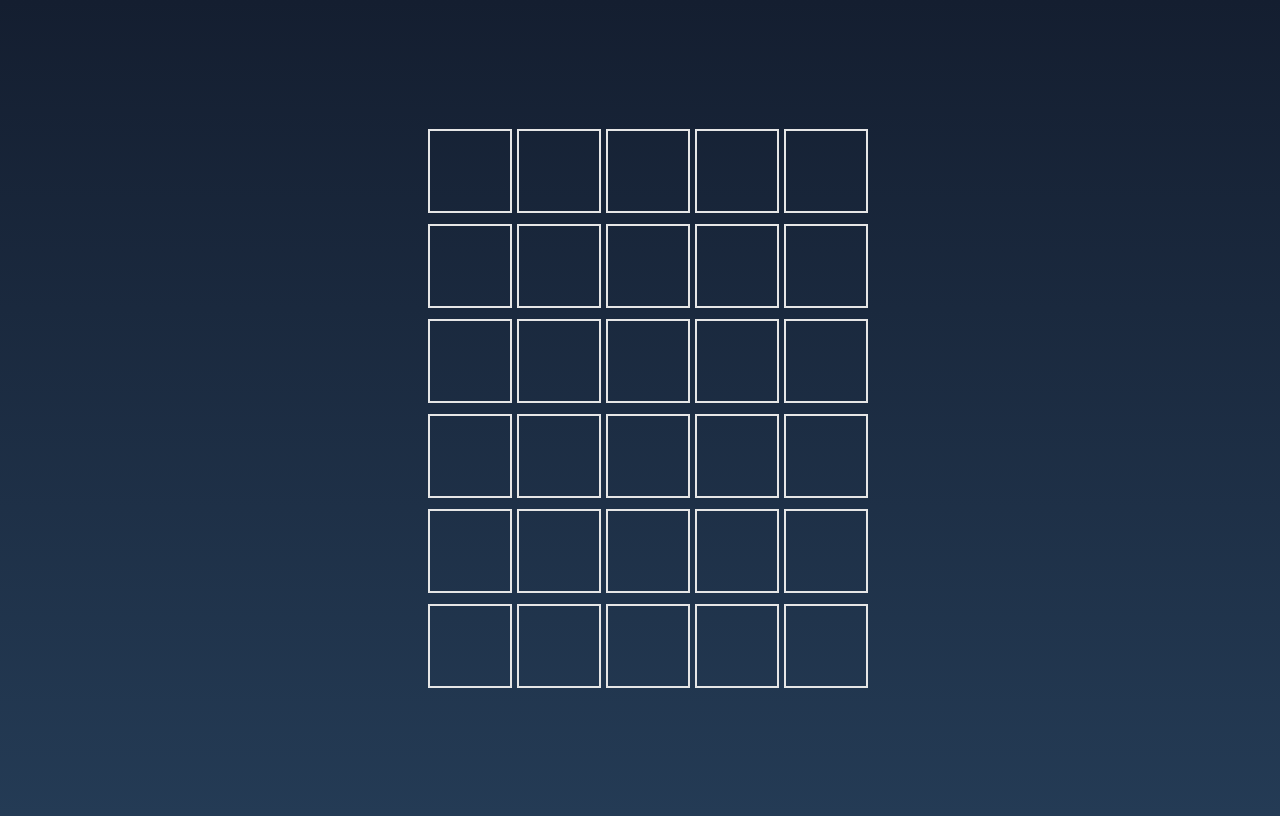
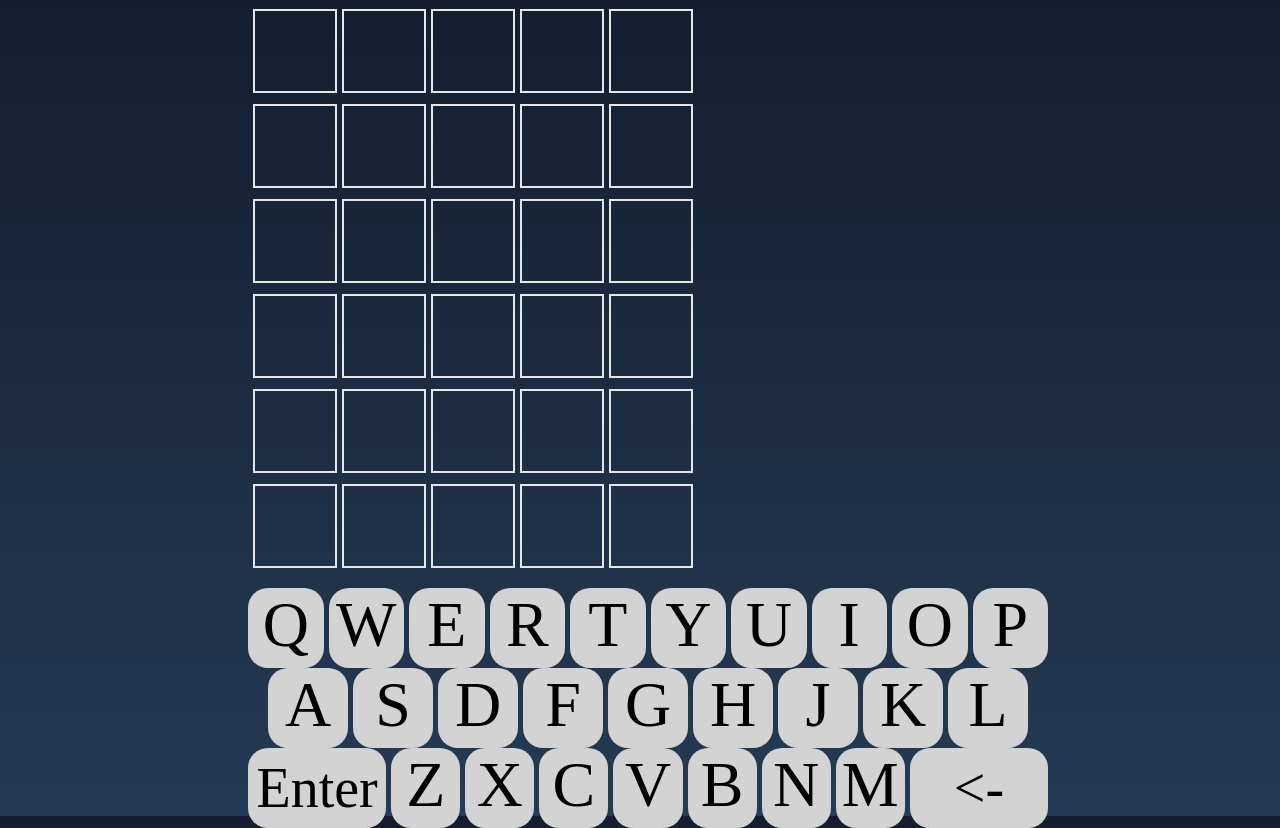
Before and after one commit to Dean-Garcia/WordMasterReact, a React (Create React App) app in the folder word-master-react/: page / in a window 1280 px wide. Built offline with nearby package versions, Linux system fonts and the light colour scheme.

Commit message:
Update Keyboard.js

```diff
--- a/word-master-react/src/components/Keyboard.js
+++ b/word-master-react/src/components/Keyboard.js
@@ -1,7 +1,32 @@
-const Keyboard = () => {
+import Key from './Key';
+
+const Keyboard = ({ setKeyValue }) => {
+
+  let topRow = 'QWERTYUIOP';;
+  let middleRow = 'ASDFGHJKL';
+  let bottomRow = 'ZXCVBNM';
+  let topRowKeys = [];
+  let middleRowKeys = [];
+  let bottomRowKeys = [];
+
+  for (let i = 0; i < topRow.length; i++) {
+    topRowKeys.push(<Key setKeyValue={setKeyValue} key={topRow[i]} id={topRow[i]} />);
+  }
+  for (let i = 0; i < middleRow.length; i++) {
+    middleRowKeys.push(<Key setKeyValue={setKeyValue} key={topRow[i]} id={middleRow[i]} />);
+  }
+
+  bottomRowKeys.push(<Key className='bigKey' setKeyValue={setKeyValue} key={'Enter'} id={'Enter'} />);
+  for (let i = 0; i < bottomRow.length; i++) {
+    bottomRowKeys.push(<Key setKeyValue={setKeyValue} key={topRow[i]} id={bottomRow[i]} />);
+  }
+  bottomRowKeys.push(<Key className='bigKey' setKeyValue={setKeyValue} key={'<-'} id={'<-'} />);
+
   return (
-    <div>
-
+    <div id='keyboard' className="keyboardContainer">
+      <div id='topRow' className='row'>{topRowKeys}</div>
+      <div id='middleRow' className='row'>{middleRowKeys}</div>
+      <div id='bottomRow' className='row'>{bottomRowKeys}</div>
     </div>
   )
 }
```
